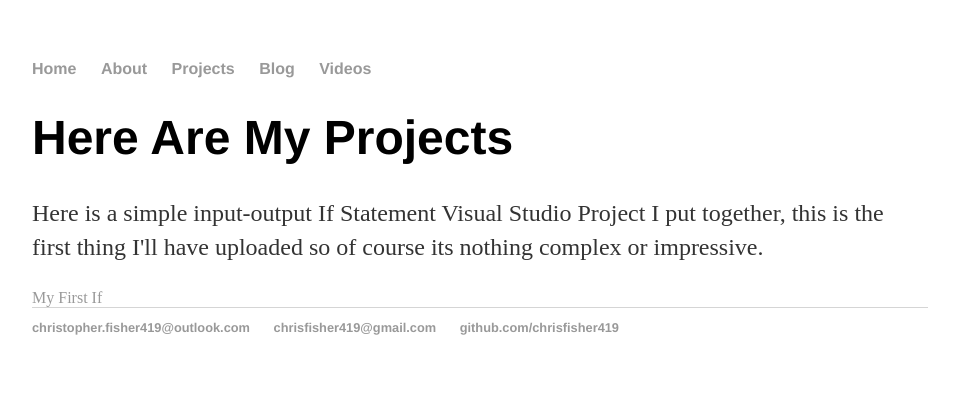
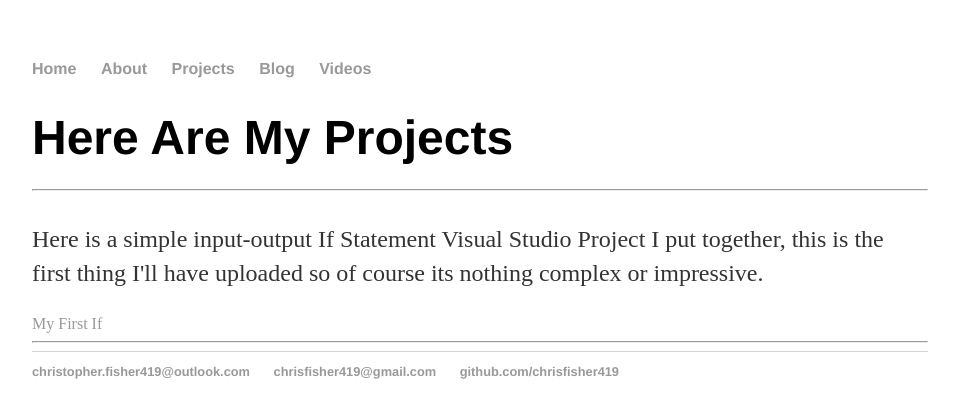
Before and after one commit to chrisfisher419/chrisfisher419.github.io, a Jekyll site: the page built from projects/index.html, in a window 1280 px wide. Shown: the top 418 px of the page, without its empty margins (160-1119 px from the left). Built offline with Jekyll 4.4.1, drawn with Linux system fonts in a browser that asks for light colours.

```diff
--- a/projects/index.html
+++ b/projects/index.html
@@ -3,7 +3,7 @@ layout: default
 title: Projects
 ---
 <div class="blurb">
-	<h1>Here Are My Projects</h1>
+	<h1>Here Are My Projects <hr /></h1>
 	<p>Here is a simple input-output If Statement Visual Studio Project I put together, this is the first thing I'll have uploaded so of course its nothing complex or impressive.</a></p>
-<a href="https://github.com/chrisfisher419/MyFirstIfStatement.git/">My First If</a>
+<a href="https://github.com/chrisfisher419/MyFirstIfStatement.git/">My First If</a><hr />
 </div><!-- /.blurb -->
```
